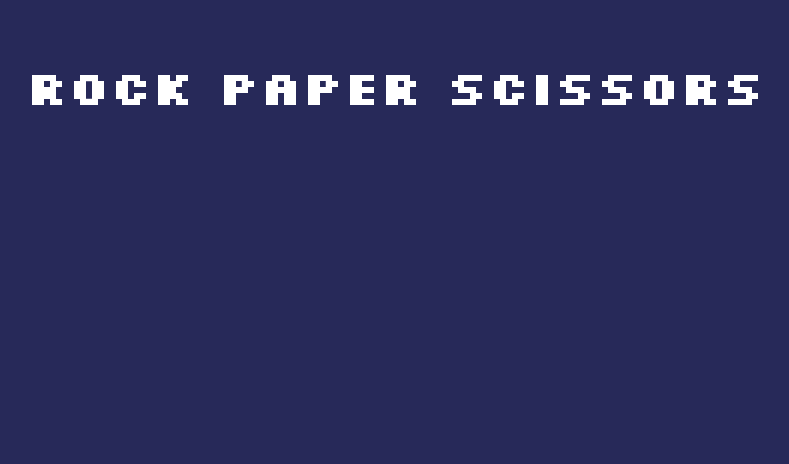
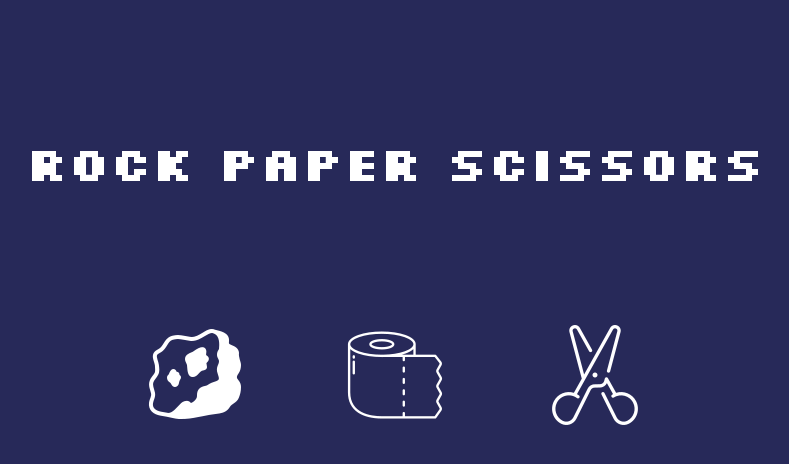
Before and after one commit to AnthonyHeinrichs/odin-roshambo, a plain HTML site: page index.html in a window 1280 px wide. Shown: the whole page, without its empty margins (245-1034 px from the left). Drawn offline with Linux system fonts and the light colour scheme.

Commit message:
Added the icon images and aligned them in the center

```diff
--- a/index.html
+++ b/index.html
@@ -11,5 +11,10 @@
   <div class="mainHeader">
     <h1>Rock Paper Scissors</h1>
   </div>
+  <div class="optionsMain">
+    <img src="./public/rock.png" alt="a rock" width="100" height="100">
+    <img src="./public/paper.png" alt="a rock" width="100" height="100">
+    <img src="./public/scissors.png" alt="a rock" width="100" height="100">
+  </div>
 </body>
 </html>
--- a/styles.css
+++ b/styles.css
@@ -11,8 +11,16 @@ h1 {
 }
 
 .mainHeader {
-  margin-top: 24px;
+  margin-top: 100px;
   display: flex;
   justify-content: center;
   align-items: center;
 }
+
+.optionsMain {
+  margin-top: 100px;
+  display: flex;
+  justify-content: center;
+  align-items: center;
+  gap: 100px;
+}
```
Also changed, not shown: public/paper.png (added), public/rock.png (added), public/scissors.png (added).
